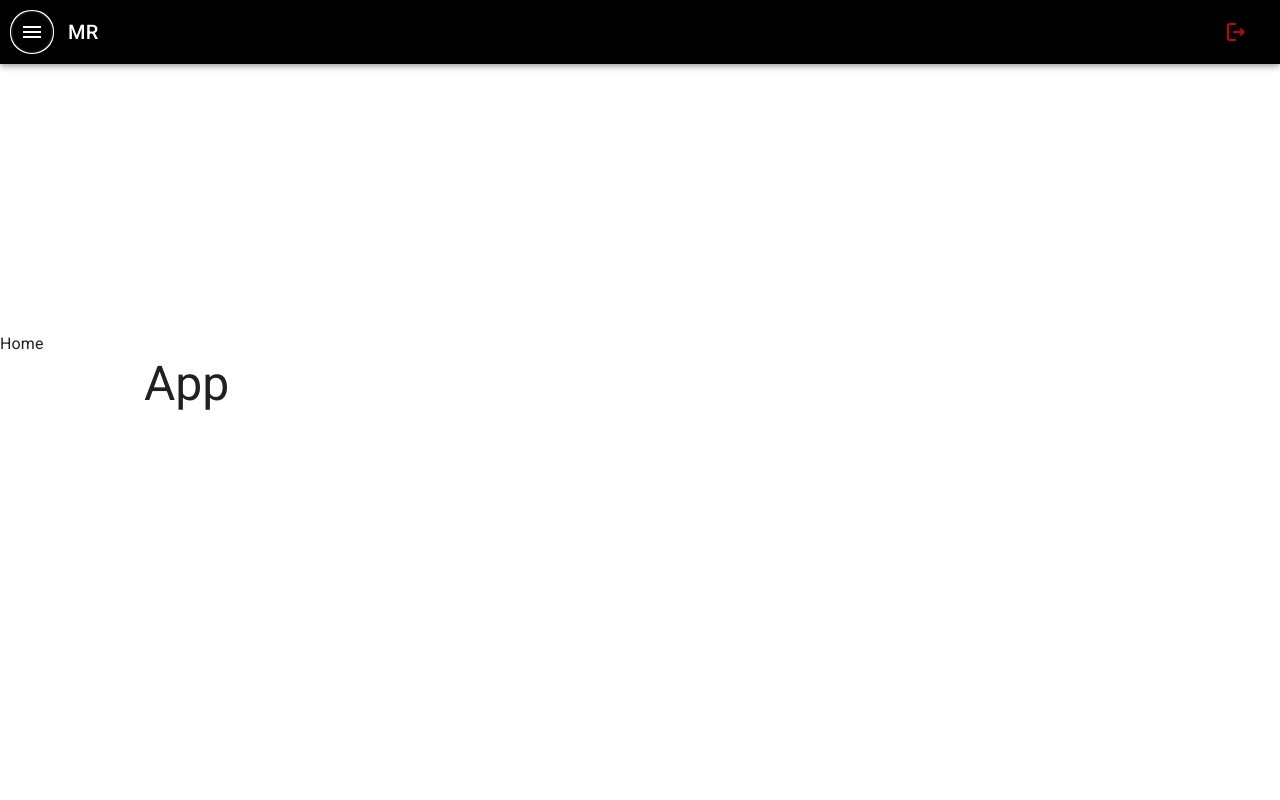
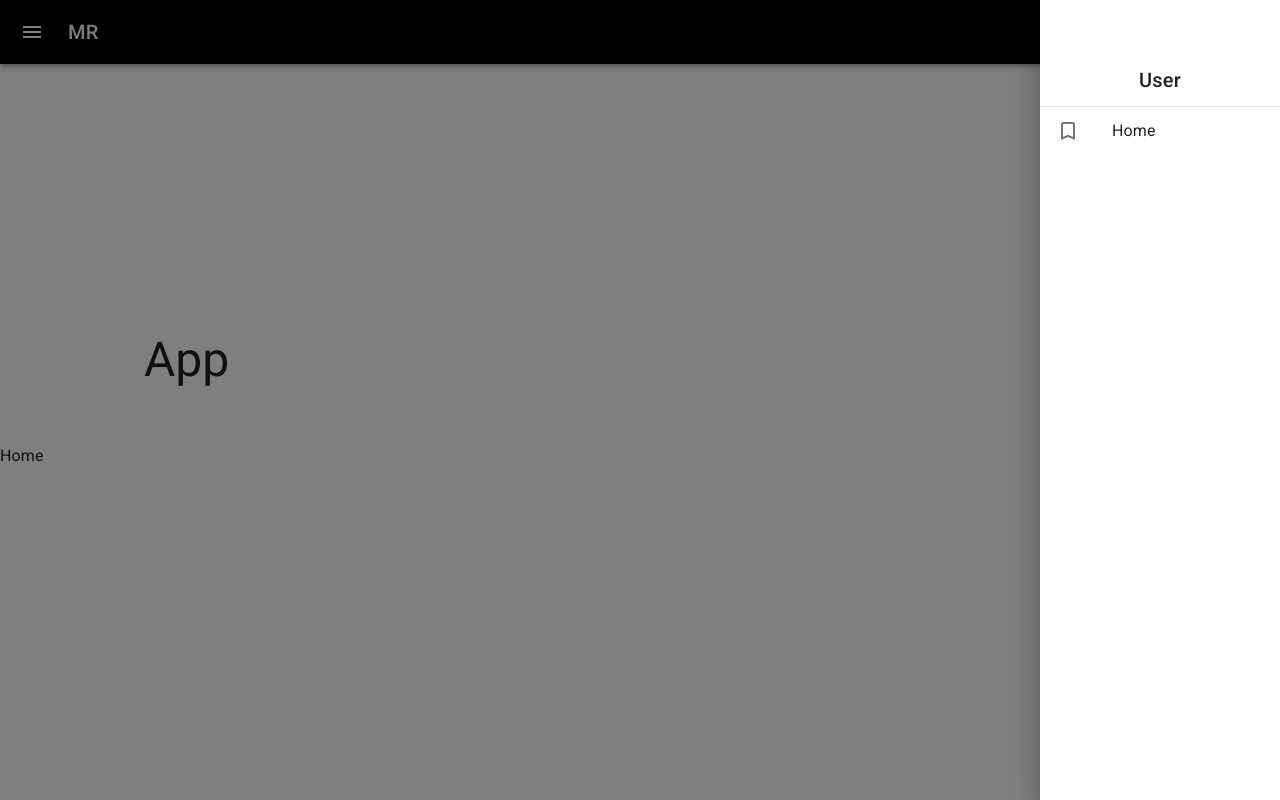
Before and after one commit to Maij3/manga-reader, a React (Vite) app: page / in a window 1280 px wide. Both pictures are taken after a click on the button 32 px from the left and 32 px from the top of the page. Built offline with nearby package versions, Linux system fonts and the light colour scheme.

Commit message:
[feature/config-redux] add config

```diff
--- a/src/core/components/navBar/component.tsx
+++ b/src/core/components/navBar/component.tsx
@@ -1,17 +1,21 @@
+import { UIContext } from "@core/context/ui/UIContext"
 import { LogoutOutlined, MenuOutlined } from "@mui/icons-material"
 import { AppBar, Container, Grid, IconButton, Toolbar, Typography } from "@mui/material"
+import { useContext } from "react"
 
 type TNavbar = {
   drawerWidth: number
 }
 
 function Navbar({ drawerWidth }: TNavbar) {
+  const { setIsOpen } = useContext(UIContext)
+
   return (
     <Container>
     <AppBar
       position="fixed"
       sx={{
-        width: { xl: `calc(100% - ${drawerWidth}px)` },
+        width: { xl: `100%` },
         ml: { sm: `${drawerWidth}px` },
       }}
     >
@@ -19,7 +23,8 @@ function Navbar({ drawerWidth }: TNavbar) {
         <IconButton
           color="inherit"
           edge="start"
-          sx={{ mr: 2, display: {  xl: "none" } }}
+          sx={{ mr: 2 }}
+          onClick={setIsOpen}
         >
           <MenuOutlined />
         </IconButton>
--- a/src/core/components/sideBar/component.tsx
+++ b/src/core/components/sideBar/component.tsx
@@ -1,10 +1,13 @@
 import { Box, Divider, Drawer, Toolbar, Typography } from "@mui/material";
 import { NavBarItemMenu } from "@core/components/navBar/itemMenu";
+import { useContext } from "react";
+import { UIContext } from "@core/context/ui/UIContext";
 
 type TSideBar = {
   drawerWidth: number;
 }
 function SideBar({ drawerWidth }: TSideBar) {
+  const { sideIsOpen , setIsOpen } = useContext(UIContext)
   return (
     <Box component='nav' sx={{
       width: {
@@ -14,11 +17,10 @@ function SideBar({ drawerWidth }: TSideBar) {
       display: { xs: "none", sm: "none", xl: "block" },
     }}>
       <Drawer
-        open={true}
-        anchor="left"
+        open={sideIsOpen}
+        onClose={setIsOpen}
+        anchor="right"
         transitionDuration={{ enter: 800, exit: 800 }}
-        variant="permanent"
-        hideBackdrop={true}
         sx={{
           display: 'block',
           "& .MuiDrawer-paper": { boxSizing: "border-box", width: drawerWidth },
--- /dev/null
+++ b/src/core/context/ui/UIContext.tsx
@@ -0,0 +1,9 @@
+import {createContext} from "react"
+
+type TContextProps = {
+  setIsOpen: ()=> void;
+  sideIsOpen: boolean;
+
+}
+
+export const UIContext = createContext({} as TContextProps);
--- /dev/null
+++ b/src/core/context/ui/UIProvider.tsx
@@ -0,0 +1,34 @@
+import { useReducer } from "react";
+import { EUIActionType, TUIState } from "./types";
+import { UIReducer } from "@core/context/ui/UIReducer";
+import { UIContext } from "@core/context/ui/UIContext";
+
+const UI_INITIAL_STATE:TUIState =  {
+  sideIsOpen: false,
+}
+
+type TUIProvider = {
+  children: React.ReactNode | React.ReactNode[];
+}
+
+
+export const UIProvider = ({children}:TUIProvider) =>{
+  const [state, dispatch] = useReducer(UIReducer, UI_INITIAL_STATE);
+
+  const setIsOpen = () =>{
+    dispatch({
+      type: EUIActionType.UI_OPEN_SIDEBAR,
+      payload: state
+    })
+  }
+  return (
+    <UIContext.Provider value={{
+      ...state,
+
+      //methods
+      setIsOpen,
+    }}>
+      {children}
+    </UIContext.Provider>
+  )
+}
--- /dev/null
+++ b/src/core/context/ui/UIReducer.tsx
@@ -0,0 +1,17 @@
+import { EUIActionType, TUIActionType, TUIState } from "./types"
+
+
+
+export const UIReducer = (state: TUIState, action: TUIActionType): TUIState => {
+
+  switch (action.type) {
+    case EUIActionType.UI_OPEN_SIDEBAR:
+      return {
+        ...state,
+        sideIsOpen: !action.payload.sideIsOpen,
+      }
+    default:
+      return state;
+  }
+
+}
--- /dev/null
+++ b/src/core/context/ui/types.ts
@@ -0,0 +1,7 @@
+export enum EUIActionType {
+  UI_OPEN_SIDEBAR = 'UI - Open Sidebar'
+}
+export type TUIActionType = { type: EUIActionType, payload: any }
+export type TUIState = {
+  sideIsOpen: boolean;
+}
--- a/src/main.tsx
+++ b/src/main.tsx
@@ -1,13 +1,16 @@
 import React from 'react'
 import ReactDOM from 'react-dom/client'
-import App from './App'
 import { RouterProvider } from 'react-router-dom';
 import { router } from './routes';
+import App from "./app";
+import { UIProvider } from '@core/context/ui/UIProvider';
 import './index.css'
 
 ReactDOM.createRoot(document.getElementById('root')!).render(
   <React.StrictMode>
+    <UIProvider>
+      <App />
+    </UIProvider>
     <RouterProvider router={router} />
-    <App />
   </React.StrictMode>,
 )
```
